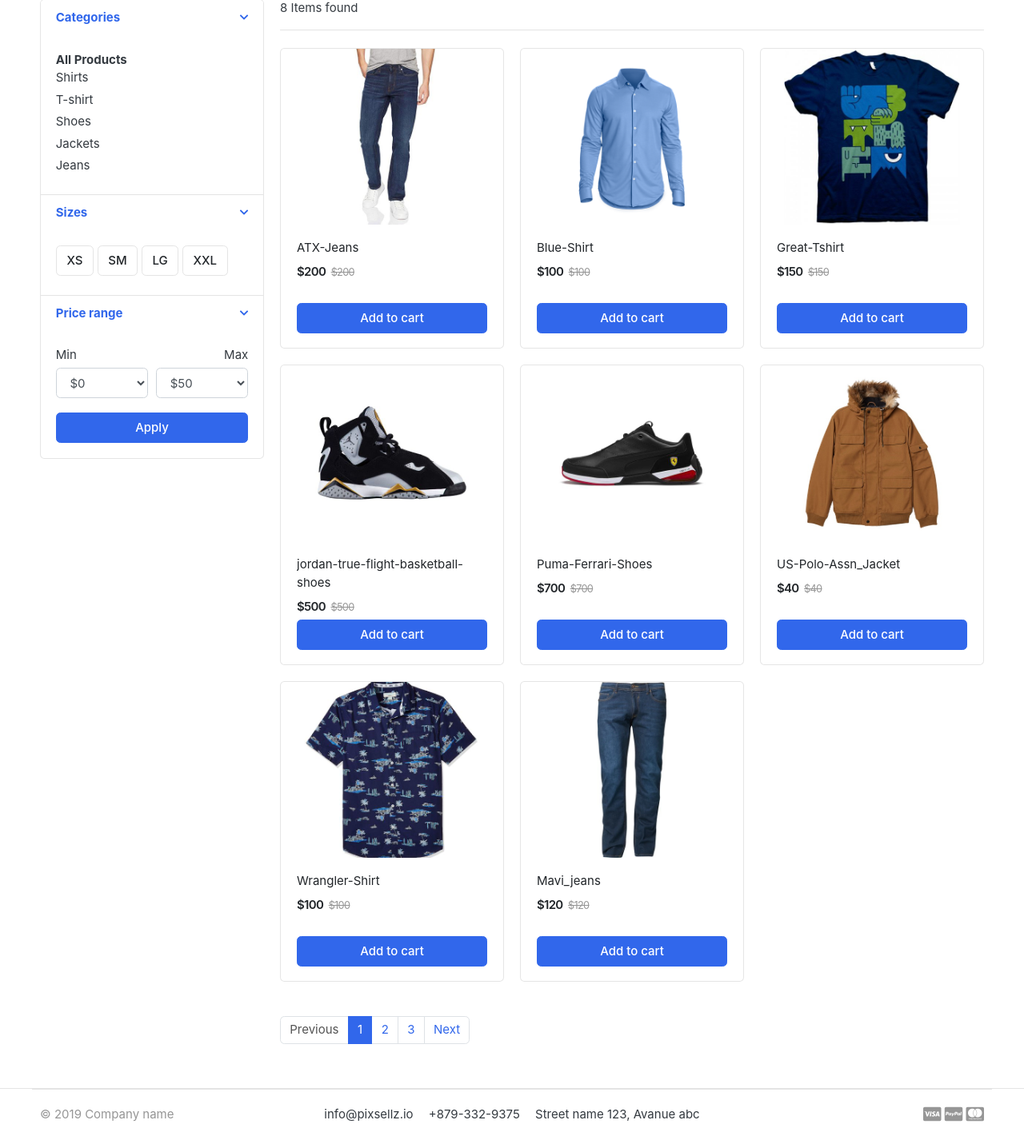
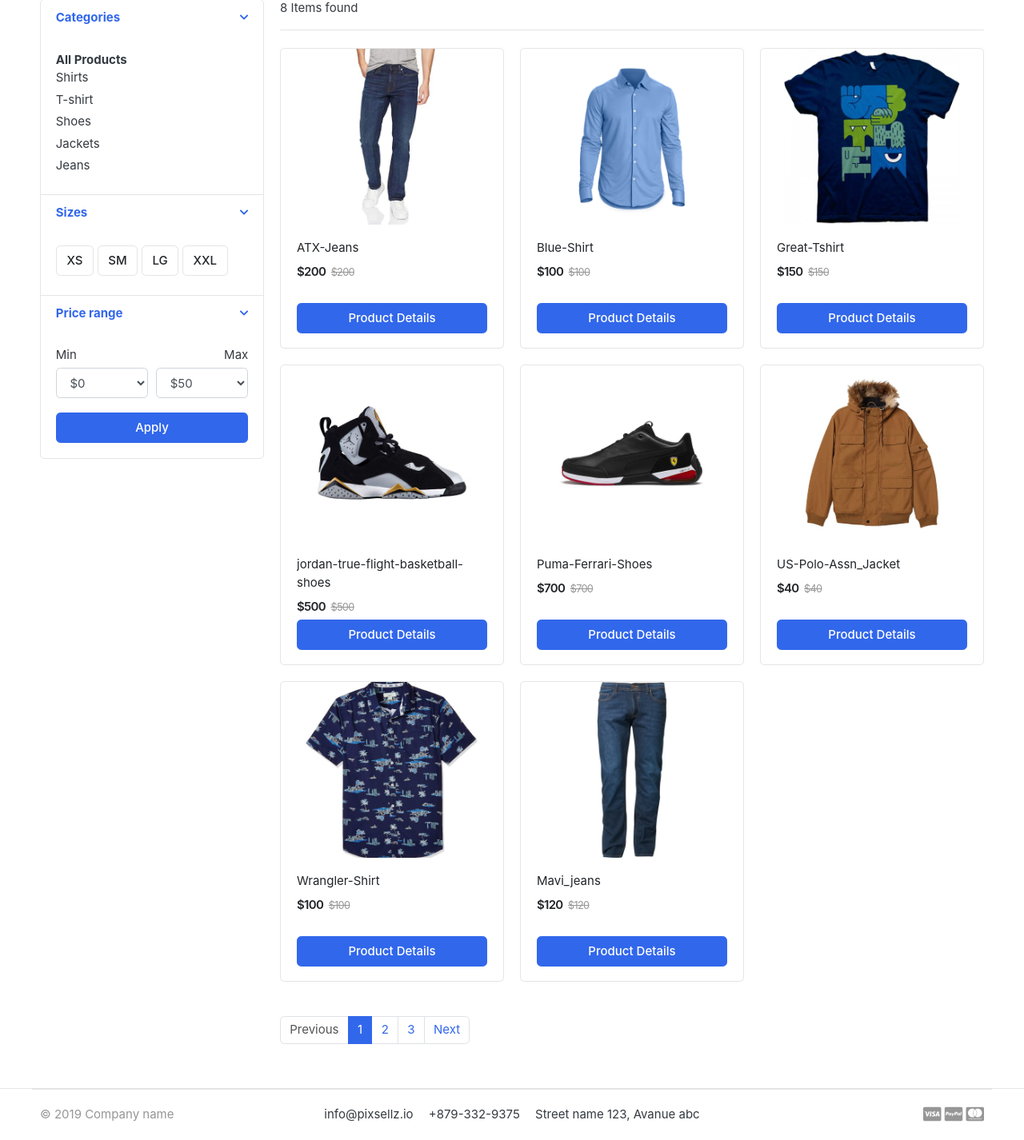
Before and after one commit to haseeb4339/The-Ecommerce, a Django app: page /store/ in a window 1280 px wide. Shown: the part 295-1721 px from the top of the page at 80% size. Run offline with Django 3.2, Linux system fonts and the light colour scheme; data comes from the database, SQL or seed files in the repository; both versions use the stored data as it was after the commit; data that the repository does not hold is empty; some libraries are stand-ins or nearby versions; some web fonts are replaced.

Commit message:
add some changes to add to cart button in store page

```diff
--- a/templates/base.html
+++ b/templates/base.html
@@ -8,7 +8,7 @@
 <meta http-equiv="cache-control" content="max-age=604800" />
 <meta name="viewport" content="width=device-width, initial-scale=1, shrink-to-fit=no">
 
-<title>GreatKart | One of the Biggest Online Shopping Platform</title>
+<title>The-Ecommerce | One of the Biggest Online Shopping Platform</title>
 
 <link href="{% static 'images/favicon.ico' %}" rel="shortcut icon" type="image/x-icon">
 
--- a/templates/store/store.html
+++ b/templates/store/store.html
@@ -146,7 +146,7 @@
                             <del class="price-old">${{ product.price }}</del>
                         </div> <!-- price-wrap.// -->
                     </div>
-                    <a href="{% url 'add_cart' product.id %}" class="btn btn-block btn-primary">Add to cart </a>
+                    <a href="{{ product.get_url }}" class="btn btn-block btn-primary">Product Details </a>
                 </figcaption>
             </figure>
         </div> <!-- col.// -->
```
Also changed, not shown: db.sqlite3.
